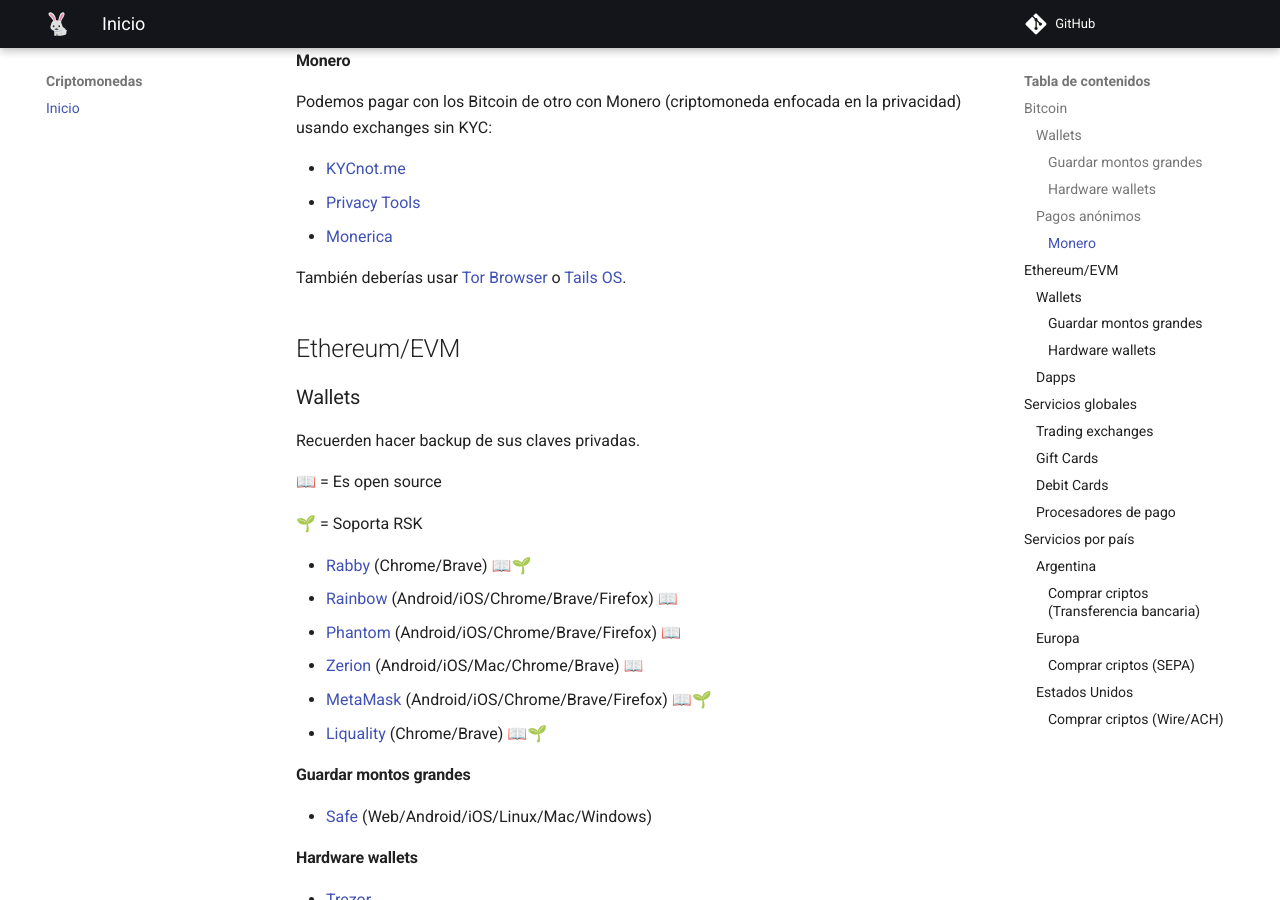
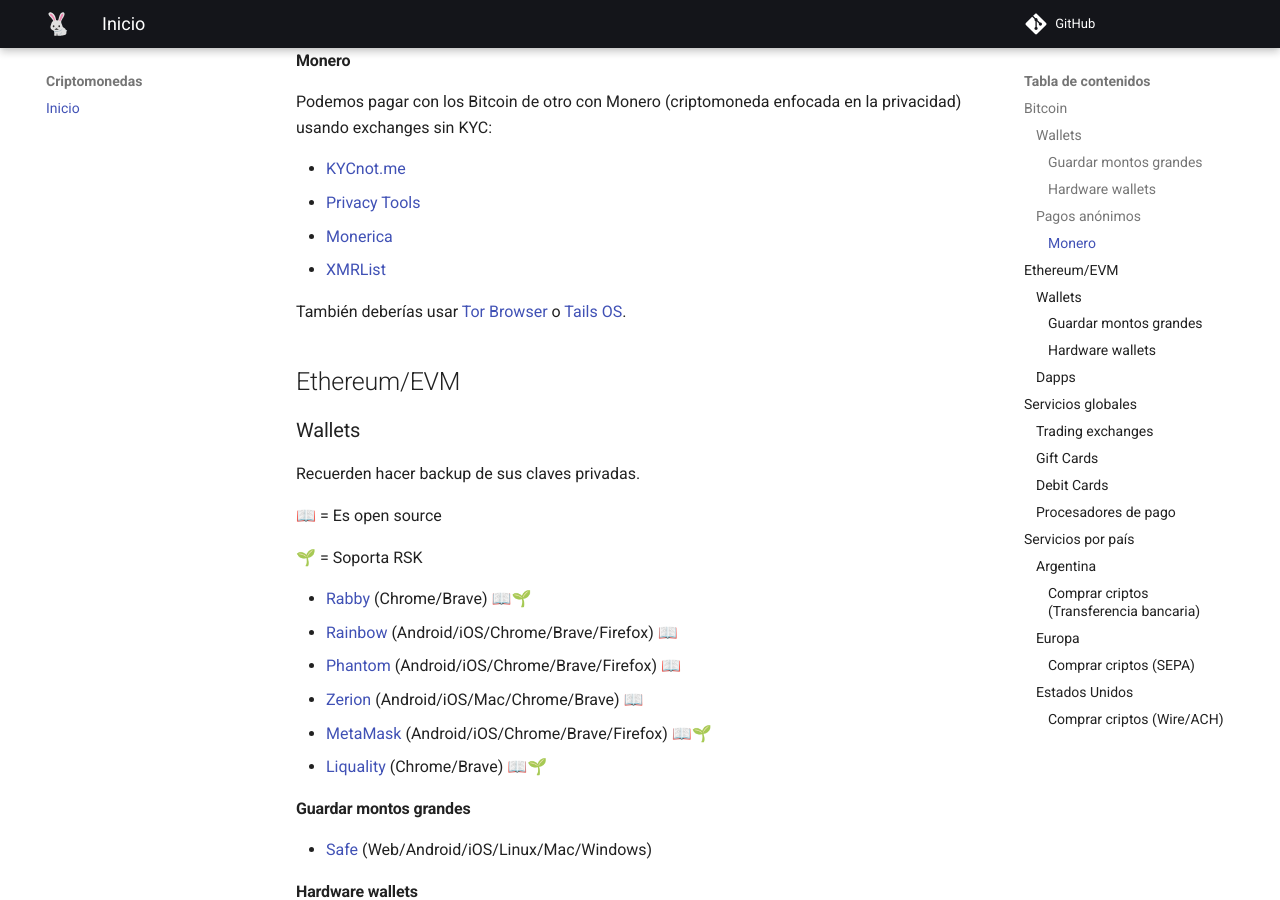
Before and after one commit to anomalouscode/wiki, an MkDocs documentation site: the page built from docs/criptomonedas/index.md, in a window 1280 px wide and 900 px high, scrolled down 974 px. Built offline with MkDocs 1.6.1 and Material for MkDocs 9.7.7, drawn with Linux system fonts in a browser that asks for light colours; comment, search, counter and statistics services are not loaded.

Commit message:
Add XMRList to Monero no-KYC exchange lists

```diff
--- a/docs/criptomonedas/index.md
+++ b/docs/criptomonedas/index.md
@@ -42,6 +42,7 @@
 - [KYCnot.me](https://kycnot.me/)
 - [Privacy Tools](https://www.privacytools.io/crypto)
 - [Monerica](https://monerica.com/#exchanges)
+- [XMRList](https://xmrlist.com/exchanges)
 
 También deberías usar [Tor Browser](https://www.torproject.org/) o [Tails OS](https://tails.boum.org/).
 
```
